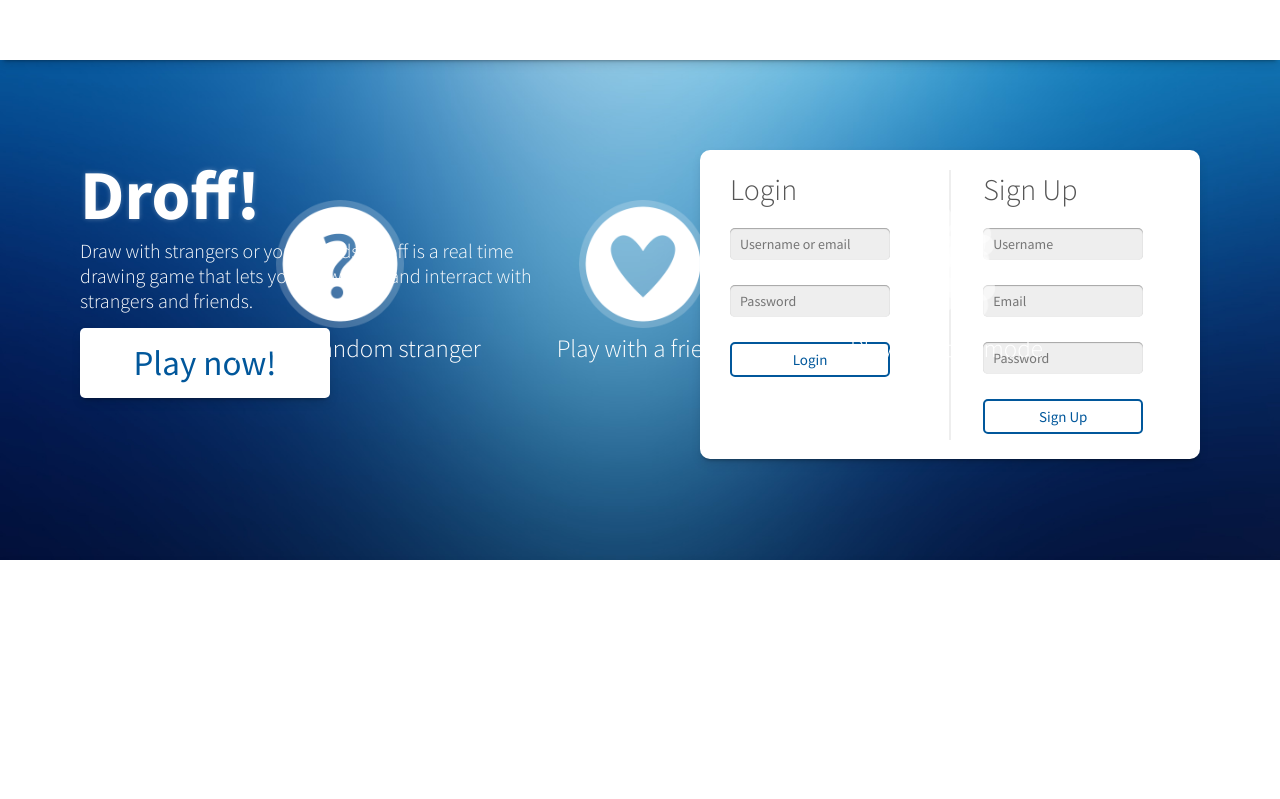
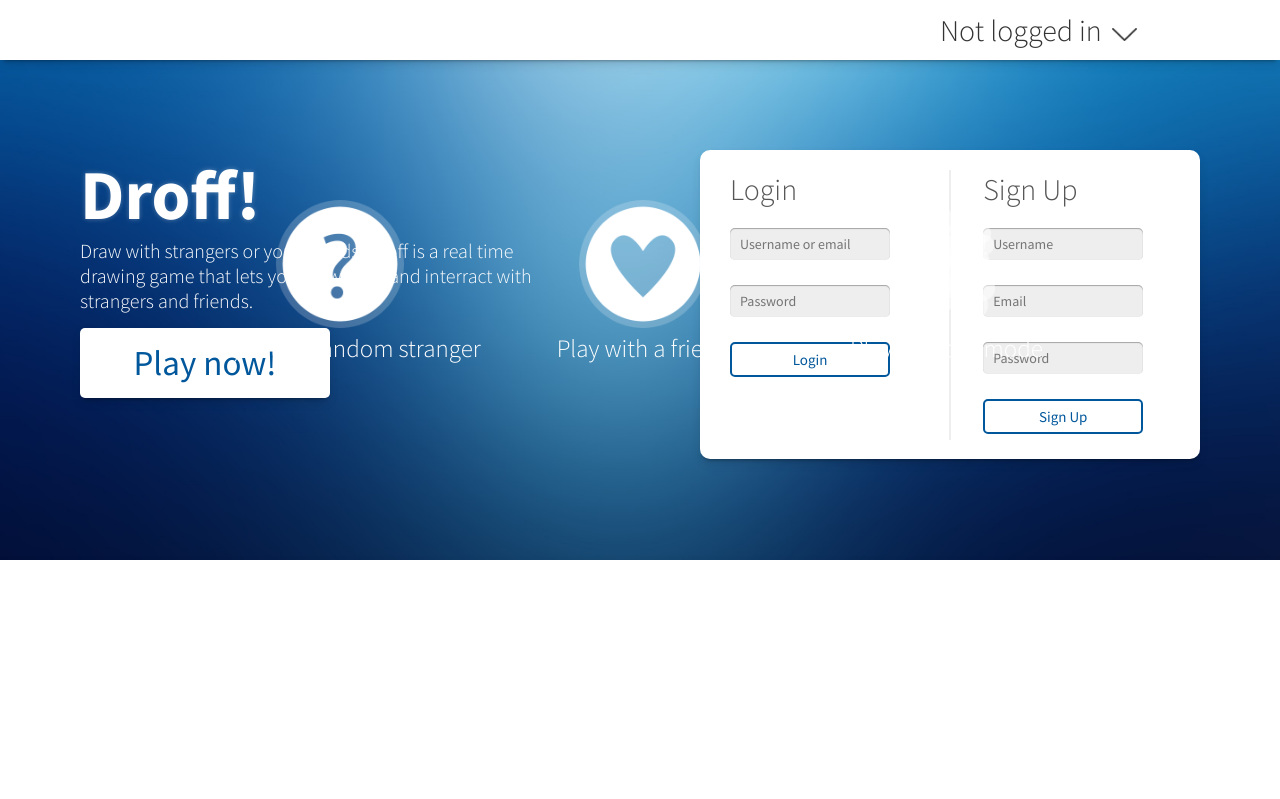
Before and after one commit to sigtot/droff, a PHP site: page / in a window 1280 px wide. Shown: the top 799 px of the page. Run offline with PHP 8.4, Linux system fonts and the light colour scheme; some libraries are stand-ins or nearby versions.

Commit message:
Name in navbar when logged in

```diff
--- a/index.html
+++ b/index.html
@@ -16,7 +16,7 @@
 	<body>
 		<img id="hero" src="img/blueBlur.jpg" class="widthIsSmallest">
 			<div id="navBar">
-
+				<h3 id="userName">Not logged in</h3>
 			</div>
 		<div id="splashE">
 			<div id="nameAndInfo">
--- a/main.css
+++ b/main.css
@@ -530,3 +530,33 @@ input[type="range"]:focus{
 .gameMode:hover .gameModeIcon{
 	top:-10px;
 }
+
+#userName{
+	display:inline-block;
+	position:relative;
+	left:50%;
+	transform: translateX(300px);
+	font-weight:300;
+	color:#333;
+	font-size:30px;
+	line-height:60px;
+	top:0;
+	cursor:pointer;
+}
+
+#userName:after{
+	display:inline-block;
+	position:relative;
+	content:"";
+	left:10px;
+	top:12px;
+	width:25px;
+	height:25px;
+	background: transparent url('img/icons/arrowDown.png') no-repeat;
+	background-size:25px;
+	transition:0.2s;
+}
+
+#userName:hover:after{
+	top:15px;
+}
--- a/main.js
+++ b/main.js
@@ -18,8 +18,7 @@ var splash				= document.getElementById("splashE");
 var app 				= document.getElementById("appE");
 var user 				= document.getElementById("userE");
 var loggedInText		= document.getElementById("loggedInText");
-
-
+var userNameMenu		= document.getElementById("userName");
 // Brush settings
 var preview 		= document.getElementById("preview");
 var brushSizeRange 	= document.getElementById("brushSizeRange");
@@ -44,6 +43,8 @@ var signUpPassReady, signUpUserReady, signUpEmailReady, loginUserReady, loginPas
 var badUser, badEmail;
 
 /* Tall og verdier */
+
+var loggedInUser = "Not logged in"
 
 /* Andre variabler */
 var ref = new Firebase("https://droff.firebaseio.com/");
@@ -260,8 +261,9 @@ function signUp(){
 	        data: { username: signUpUser.value, email: signUpEmail.value, password: signUpPass.value}
 	        }).done(function( msg ) {
 	        if(msg == "success"){
-	            alert("Welcome " + signUpUser.value);
+	        	// Brukeren ble signet opp
 	            createSession(signUpUser.value);
+	            loginPage();
 	        }else{
 	        	// Brukernavnet finnes
 	            if(msg == "userExists"){
@@ -324,7 +326,7 @@ function login(){
 				// Successfully logged in
 				createSession(msgSplit[1]);
 
-				location.hash = "user";
+				loginPage();
 
 			}else{
 				if(msg == "fail"){
@@ -396,9 +398,18 @@ function createSession(user){
 	});
 }
 
+// There is a user logged in
 function loginPage(){
 	//loginContainer.style.top = "-600px";
 	//orGuest.style.top = "-200px";
+
+	// Get the current logged in username
+	var currentCookie = getCookie("sessioncookie");
+	loggedInUser = currentCookie.split(",")[0];
+
+	window.location.hash = "user";
+	userNameMenu.innerHTML = loggedInUser;
+
 }
 
 // Change page
```
Also changed, not shown: img/icons/ArrowDown.png (added), img/icons/arrowDown.png (added).
